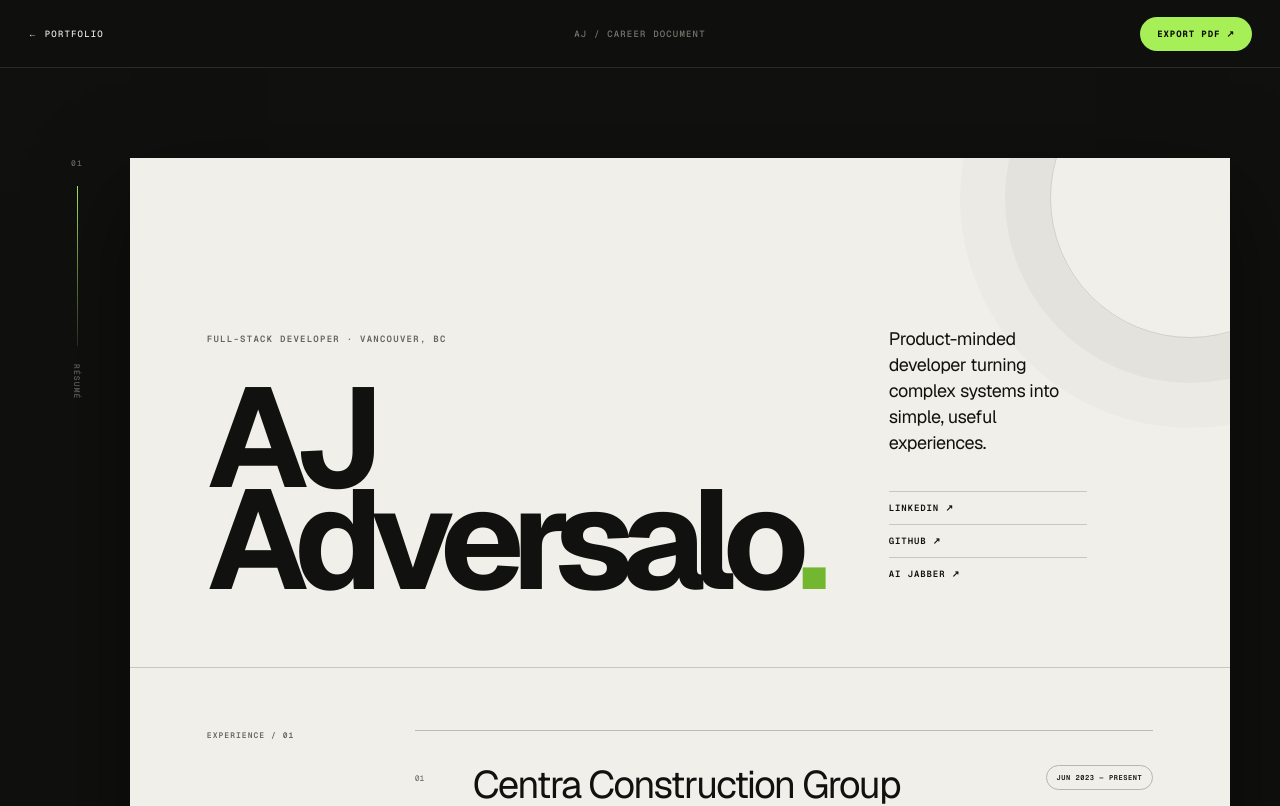
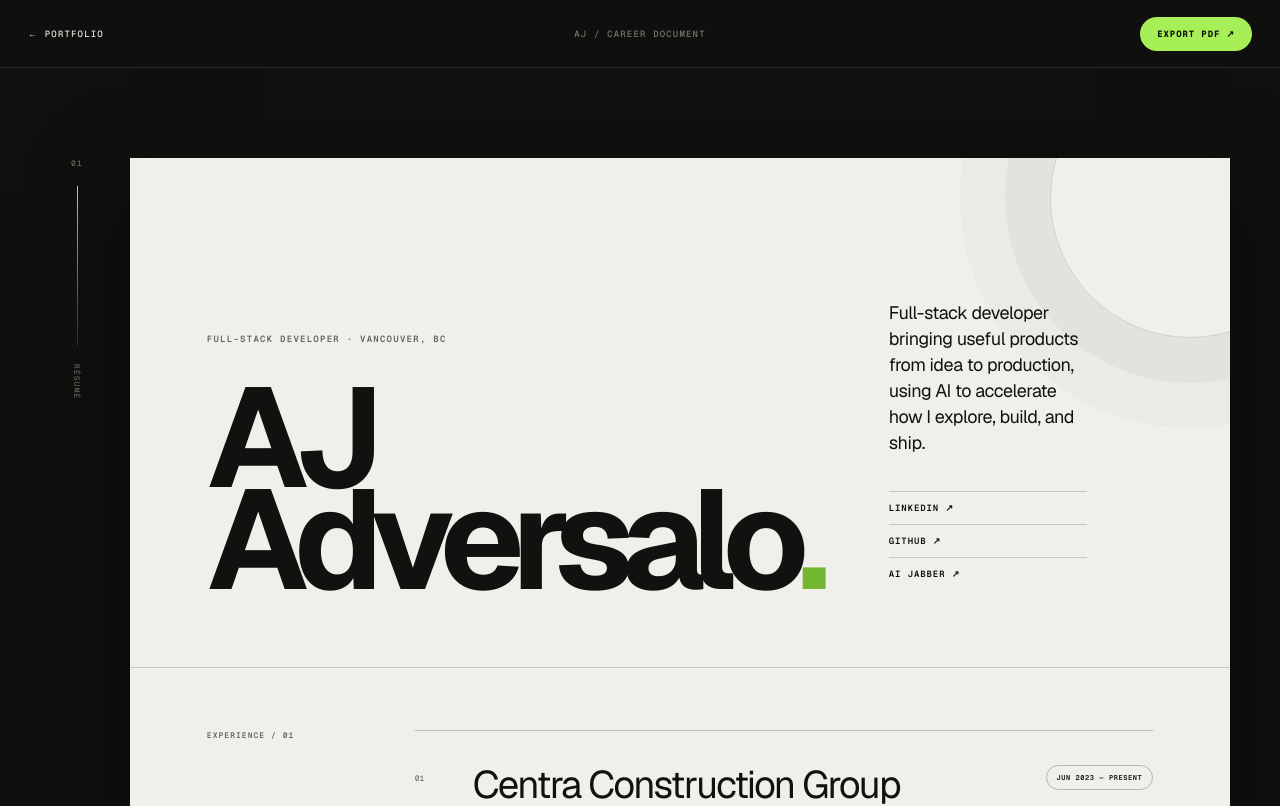
Before and after one commit to ajadversalo/ajshub, a Next.js app: page /resume in a window 1280 px wide. Shown: the top 806 px of the page. Built offline with nearby package versions, Linux system fonts and the light colour scheme.

Commit message:
Refine resume introduction

```diff
--- a/app/resume/page.tsx
+++ b/app/resume/page.tsx
@@ -61,7 +61,7 @@ export default function ResumePage() {
               <h1>AJ<br />Adversalo<span>.</span></h1>
             </div>
             <div className="resume-contact">
-              <p>Product-minded developer turning complex systems into simple, useful experiences.</p>
+              <p>Full-stack developer bringing useful products from idea to production, using AI to accelerate how I explore, build, and ship.</p>
               <a href="https://www.linkedin.com/in/ajadversalo">LinkedIn ↗</a>
               <a href="https://github.com/ajadversalo">GitHub ↗</a>
               <a href="https://aijabber.ca">AI Jabber ↗</a>
```
